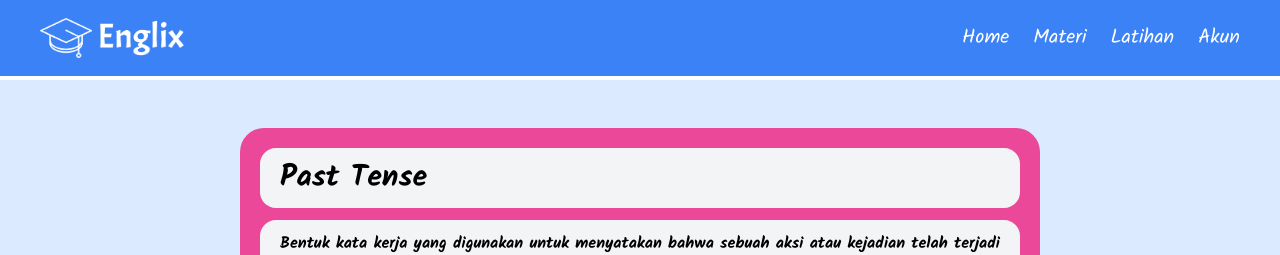
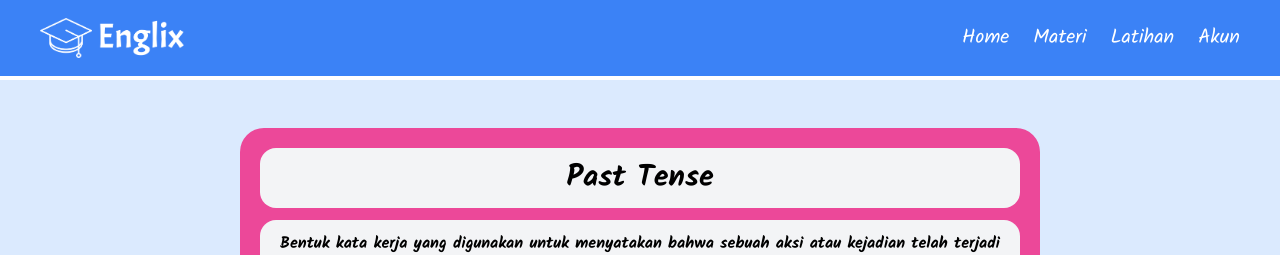
Before and after one commit to TrustyKrab/Englix-Client, a React (Vite) app: page /MateriM4K10 in a window 1280 px wide. Shown: the top 255 px of the page. Built offline with nearby package versions, Linux system fonts and the light colour scheme; no server answers; sample sign-in values are in the browser's storage.

Commit message:
add materi egen

```diff
--- a/src/assets/Layout/Materi/Kelas10/MateriM4K10.jsx
+++ b/src/assets/Layout/Materi/Kelas10/MateriM4K10.jsx
@@ -7,7 +7,7 @@ export default function MateriM4K10() {
             <NavbarHome />
             <div className='py-5 px-5 mx-60 mt-20 justify-center rounded-3xl bg-pink-500 text-black'>
                 <div className='bg-gray-100 px-5 py-3 rounded-2xl mb-3'>
-                    <h1 className='font-bold text-3xl text-justify'>Past Tense</h1>
+                    <h1 className='font-bold text-3xl text-center'>Past Tense</h1>
                 </div>
                 <div className='bg-gray-100 px-5 py-3 rounded-2xl mb-3'>
                     <p className='font-semibold text-md text-justify'>Bentuk kata kerja yang digunakan untuk menyatakan bahwa sebuah aksi atau kejadian telah terjadi di masa lalu. Dalam bahasa Inggris, past tense digunakan untuk menggambarkan tindakan atau situasi yang sudah selesai terjadi pada waktu yang telah berlalu.</p>
```
